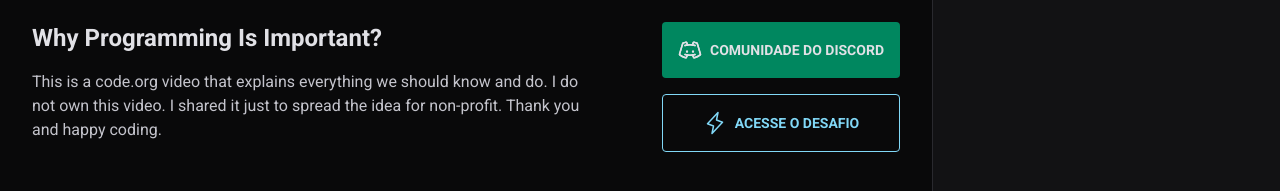
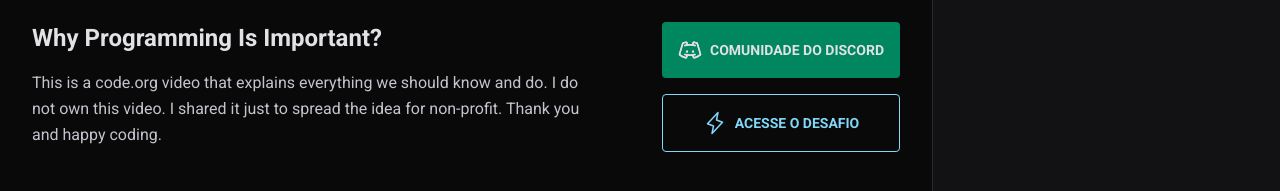
Before and after one commit to JoshyyDev/event-platform, a React (Vite) app: page /event/lesson/1 in a window 1280 px wide. Shown: the part 565-756 px from the top of the page. Built offline with nearby package versions, Linux system fonts and the light colour scheme; no server answers.

Commit message:
Adicionando espaçamento na descrição

```diff
--- a/src/components/Video.tsx
+++ b/src/components/Video.tsx
@@ -13,9 +13,11 @@
                         <h1 className="text-2xl font-bold">
                             Why Programming Is Important?
                         </h1>
-                        <p className="mt-4 text-gray-200">
+                        <p className="mt-4 text-gray-200 leading-relaxed">
                             This is a code.org video that explains everything we should know and do. I do not own this video. I shared it just to spread the idea for non-profit. Thank you and happy coding.
                         </p>
+
+
                     </div>
 
                     <div className="flex flex-col gap-4">
```
